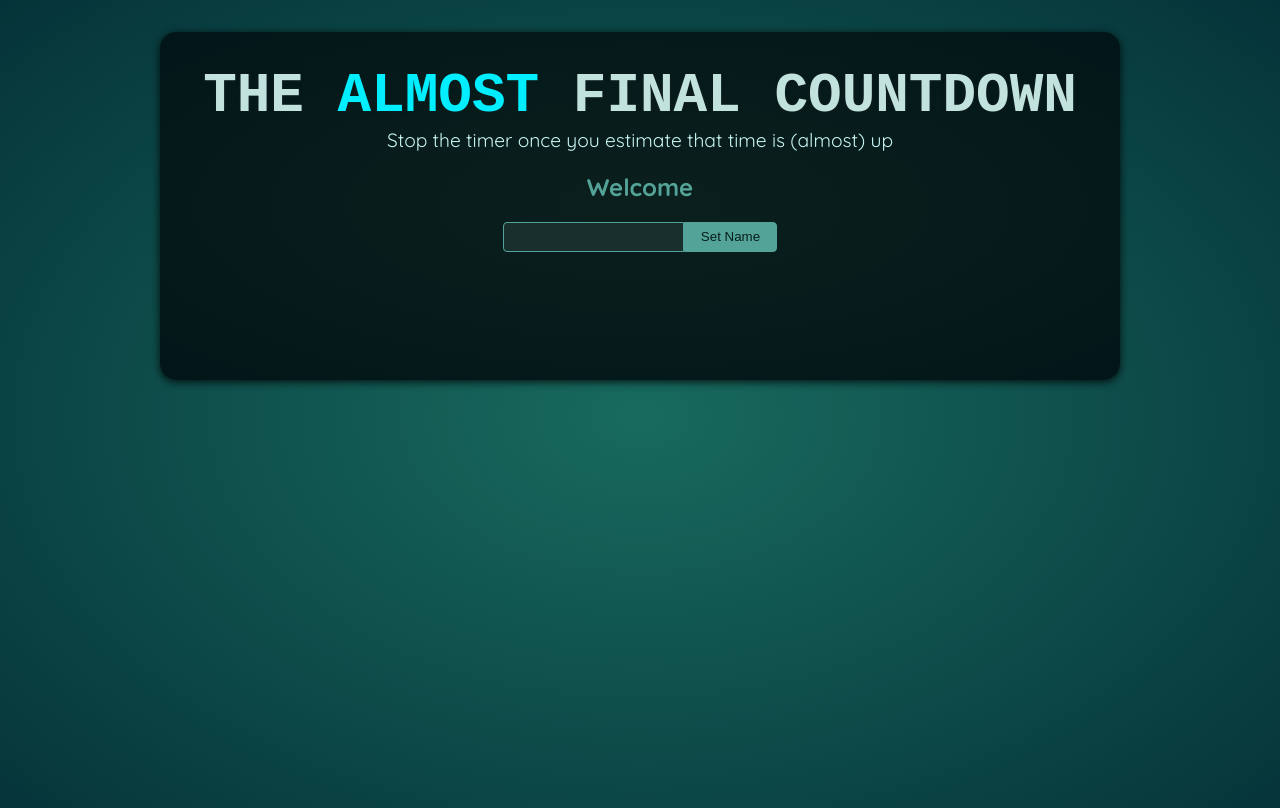
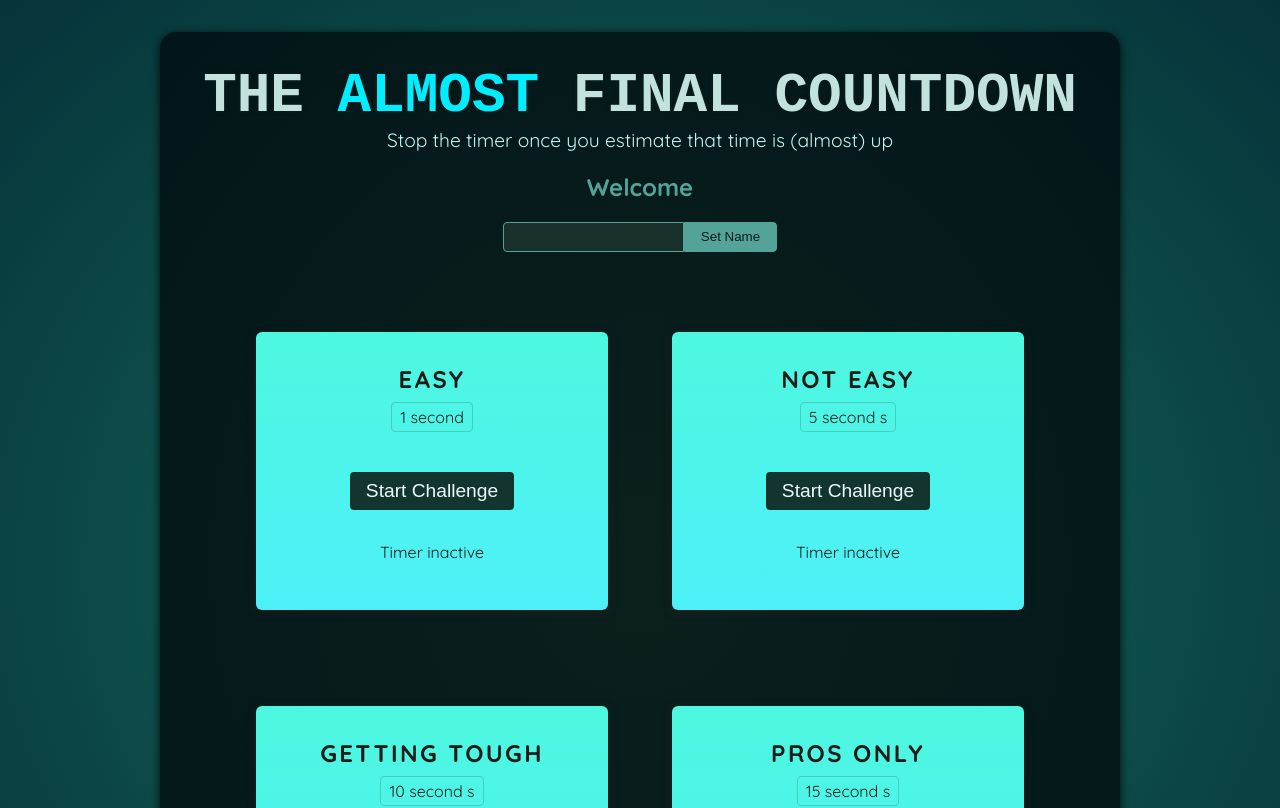
Before and after one commit to vibhorsingh11/countdown, a React (Vite) app: page / in a window 1280 px wide. Shown: the top 808 px of the page. Built offline with nearby package versions, Linux system fonts and the light colour scheme; a web font is replaced by a local one.

Commit message:
timer UI added

```diff
--- a/src/App.jsx
+++ b/src/App.jsx
@@ -1,10 +1,16 @@
 import Player from './components/Player.jsx';
+import TimerChallenge from './components/TimerChallenge.jsx';
 
 function App() {
   return (
     <>
       <Player />
-      <div id="challenges"></div>
+      <div id="challenges">
+        <TimerChallenge title="Easy" targetTime={1} />
+        <TimerChallenge title="Not Easy" targetTime={5} />
+        <TimerChallenge title="Getting Tough" targetTime={10} />
+        <TimerChallenge title="Pros Only" targetTime={15} />
+      </div>
     </>
   );
 }
--- /dev/null
+++ b/src/components/TimerChallenge.jsx
@@ -0,0 +1,36 @@
+import { useRef, useState } from 'react';
+
+export default function TimerChallenge({ title, targetTime }) {
+  const timer = useRef();
+
+  const [timerStarted, setTimerStarted] = useState(false);
+  const [timeExpired, setTimerExpired] = useState(false);
+
+  function handleStart() {
+    timer.current = setTimeout(() => {
+      setTimerExpired(true);
+    }, targetTime * 1000);
+    setTimerStarted(true);
+  }
+
+  function handleStop() {
+    clearTimeout(timer.current);
+  }
+  return (
+    <section className="challenge">
+      <h2>{title}</h2>
+      {timeExpired && <p>You Lost!</p>}
+      <p className="challenge-time">
+        {targetTime} second {targetTime > 1 ? 's' : ''}
+      </p>
+      <p>
+        <button onClick={timerStarted ? handleStop : handleStart}>
+          {timerStarted ? 'Stop' : 'Start'} Challenge
+        </button>
+      </p>
+      <p className={timerStarted ? 'active' : undefined}>
+        {timerStarted ? 'Time is running...' : 'Timer inactive'}
+      </p>
+    </section>
+  );
+}
```
